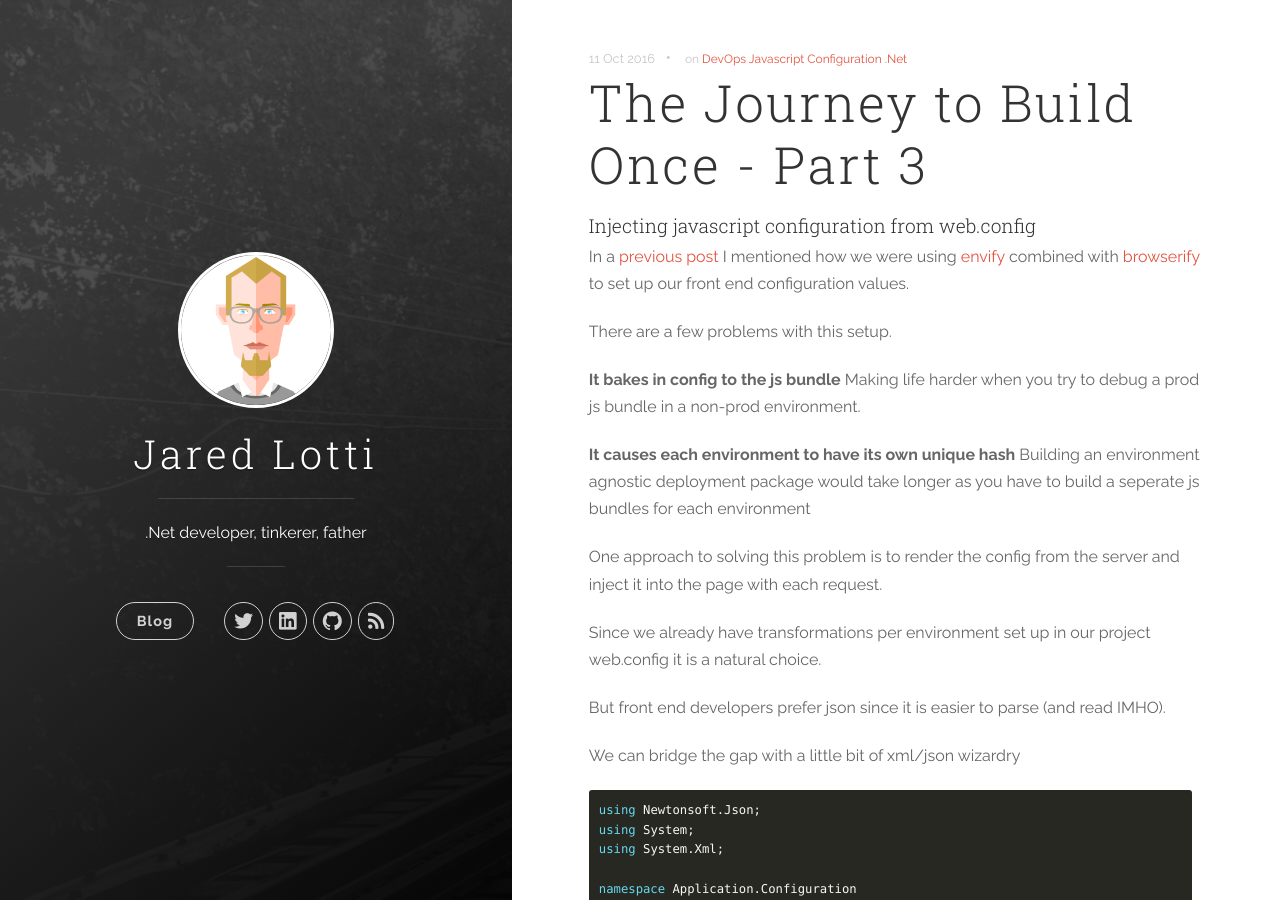
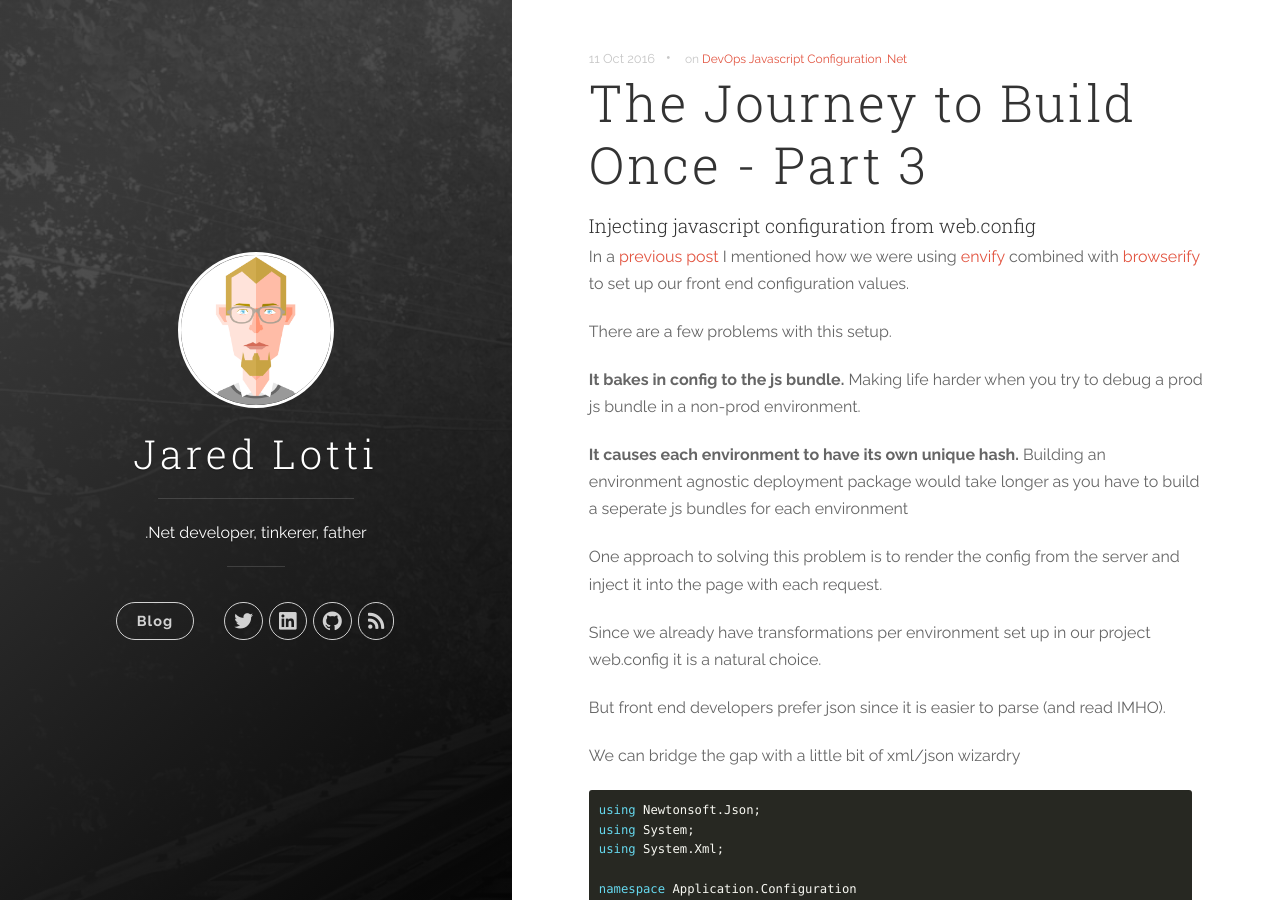
Before and after one commit to Jarlotee/jarlotee.github.io, a Jekyll site: the page built from _posts/2016-01-16-the-journey-to-build-once-3.md, in a window 1280 px wide and 900 px high. Built offline with Jekyll 4.4.1, drawn with Linux system fonts in a browser that asks for light colours; nearby versions of some CDN libraries; comment, search, counter and statistics services are not loaded.

```diff
--- a/_posts/2016-01-16-the-journey-to-build-once-3.md
+++ b/_posts/2016-01-16-the-journey-to-build-once-3.md
@@ -17,9 +17,9 @@ In a [previous post] I mentioned how we were using [envify] combined with [brows
 
 There are a few problems with this setup.
 
-**It bakes in config to the js bundle** Making life harder when you try to debug a prod js bundle in a non-prod environment.
+**It bakes in config to the js bundle.** Making life harder when you try to debug a prod js bundle in a non-prod environment.
 
-**It causes each environment to have its own unique hash** Building an environment agnostic deployment package would take longer as you have to build a seperate js bundles for each environment
+**It causes each environment to have its own unique hash.** Building an environment agnostic deployment package would take longer as you have to build a seperate js bundles for each environment
 
 One approach to solving this problem is to render the config from the server and inject it into the page with each request.
 
```
